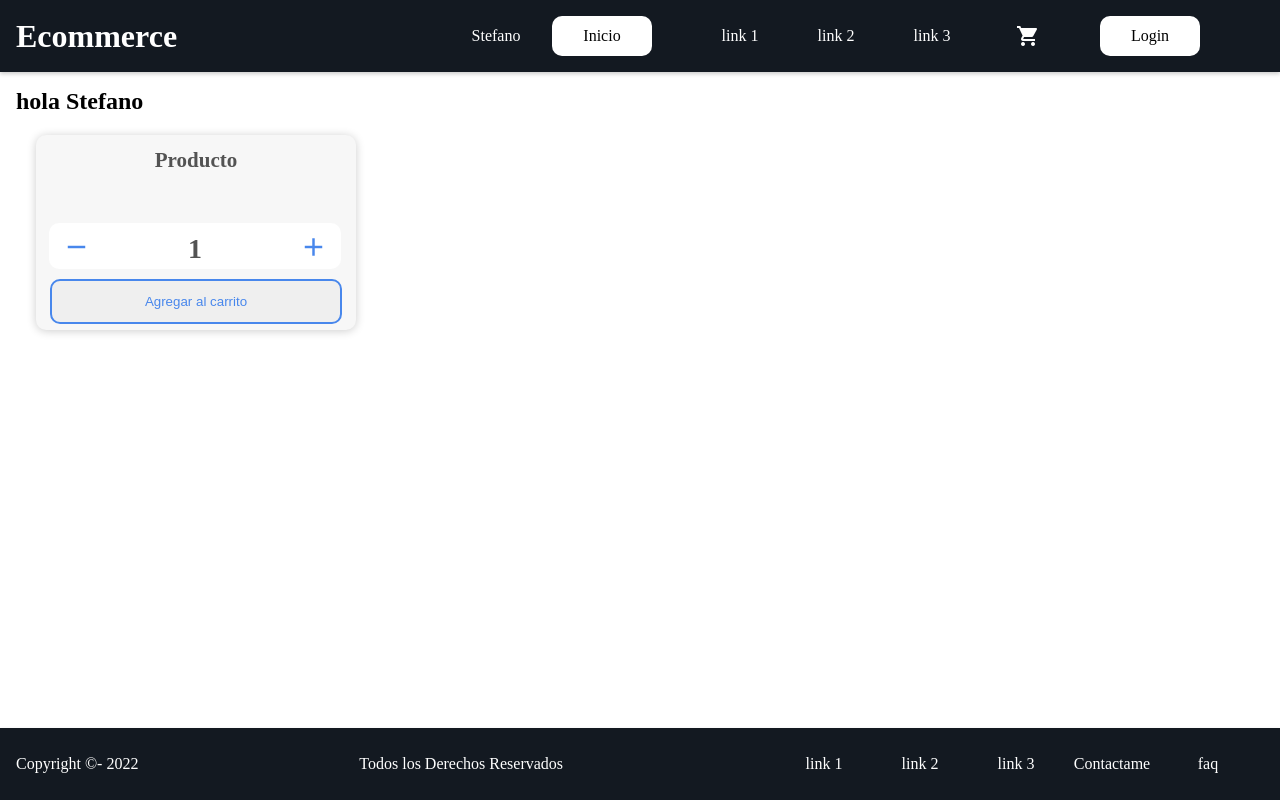
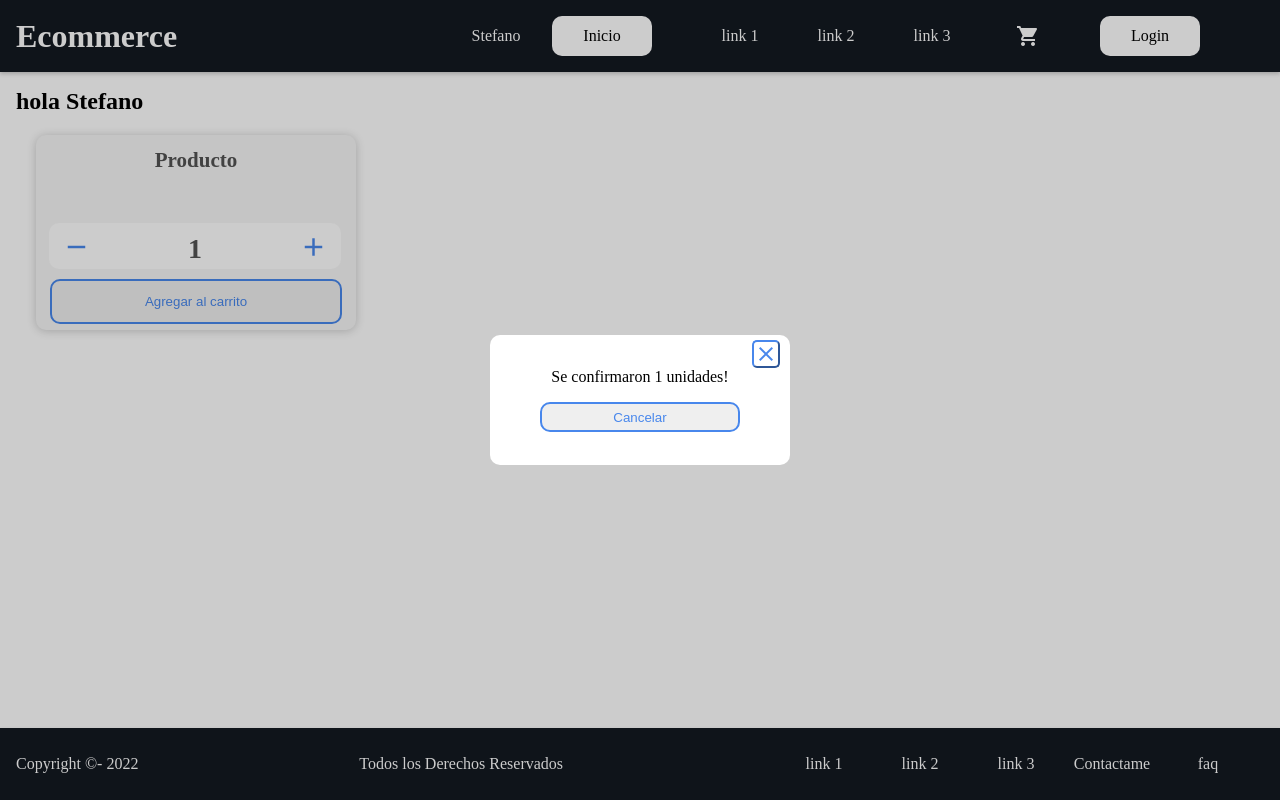
Before and after one commit to corsostefano/Proyecto-React, a React (Create React App) app: page / in a window 1280 px wide. Both pictures are taken after a click on the button "Agregar al carrito". Built offline with nearby package versions, Linux system fonts and the light colour scheme.

Commit message:
respaldo

```diff
--- a/src/components/ItemCount.js
+++ b/src/components/ItemCount.js
@@ -1,10 +1,13 @@
 import { useState } from "react"
 
-const ItemCount = (props) => {
-    const [count, setCount] =useState(props.initial)
+const ItemCount = ({stock, initial, onAdd}) => {
+    const [count, setCount] =useState(initial)
+    const [confirmado, setConfirmado] =useState(false)
+    const [isOpen, setIsOpen] =useState(false)
+
 
     const sumaCount = () => {
-        if (count < props.stock){
+        if (count < stock){
             setCount (count + 1)
         }
     }
@@ -14,10 +17,18 @@ const ItemCount = (props) => {
         }
     }
     const agregar = () => {
-        props.onAdd(count)
-        console.log(count)
+        onAdd(count)
+        setConfirmado(true)
+    }
+    const cancelar = () =>{
+        setCount(initial)
+        setConfirmado(false)
+    }
+    const close = () =>{
+        setIsOpen(!isOpen)
     }
 
+    if(!confirmado){
         return (
             <>
                 <div className="item__card">
@@ -33,5 +44,31 @@ const ItemCount = (props) => {
                 </div>
             </>
           )
+
+    }else{
+        return (
+            <>
+                <div className="item__card">
+                    <h2 className="titulo__producto">Producto</h2>
+                    <div className="item__count">
+                        <button className="item__count__button material-icons" onClick={restaCount}>remove</button>
+                        <h1>{count}</h1>
+                        <button className="item__count__button material-icons" onClick={sumaCount}>add</button>
+                    </div>
+                    <div className="item__container__button__agregar">
+                        <button className="button__agregar__carrito " onClick={agregar}>Agregar al carrito</button>
+                    </div>
+                </div>
+                <div className= {`item__card__modal ${isOpen ? 'item__card__modal__active' : '' } `} >
+                        <button className="button__close material-icons" onClick={close}>close</button>
+                        <p className="modal__parrafo" >Se confirmaron {count} unidades!</p>
+                        <button className="button__cancelar" onClick={cancelar}>Cancelar</button>
+                </div>
+            </>
+          )
+
+    }
+
+
 }
 export default ItemCount
--- a/src/sass/itemCount.scss
+++ b/src/sass/itemCount.scss
@@ -68,3 +68,53 @@
         }
     }
 }
+.item__card__modal{
+    width: 300px;
+    height: 130px;
+    position: fixed;
+    text-align: center;
+    display: flex;
+    flex-direction: column;
+    justify-content: space-evenly;
+    align-items: center;
+    top: 50%;
+    left: 50%;
+    transform: translate(-50%, -50%);
+    background-color: white;
+    padding: 1rem;
+    border-radius: 10px;
+    box-shadow: 0 0 0 1000px rgba(0, 0, 0, 0.2);
+    overflow: hidden;
+    .button__close{
+        position: absolute;
+        top: 5px;
+        right: 10px;
+        display: inline-block;
+        width: 28px;
+        height: 28px;
+        background-color:white;
+        color: #4887ec;
+        line-height: 25px;
+        cursor: pointer;
+        border-radius: 5px;
+        border-color: #4887ec;
+        &:hover{
+            background-color: #d0e0f9;
+        }
+    }
+    .button__cancelar{
+        width: 200px ;
+        height: 30px;
+        border-radius: 10px;
+        cursor: pointer;
+        color: #4887ec;
+        border-color: #4887ec;
+        border-style: solid;
+        &:hover{
+            background-color: #d0e0f9;
+        }
+    }
+}
+.item__card__modal__active{
+    display: none;
+}
```
Lines whose indentation alone changed are shown as unchanged.
